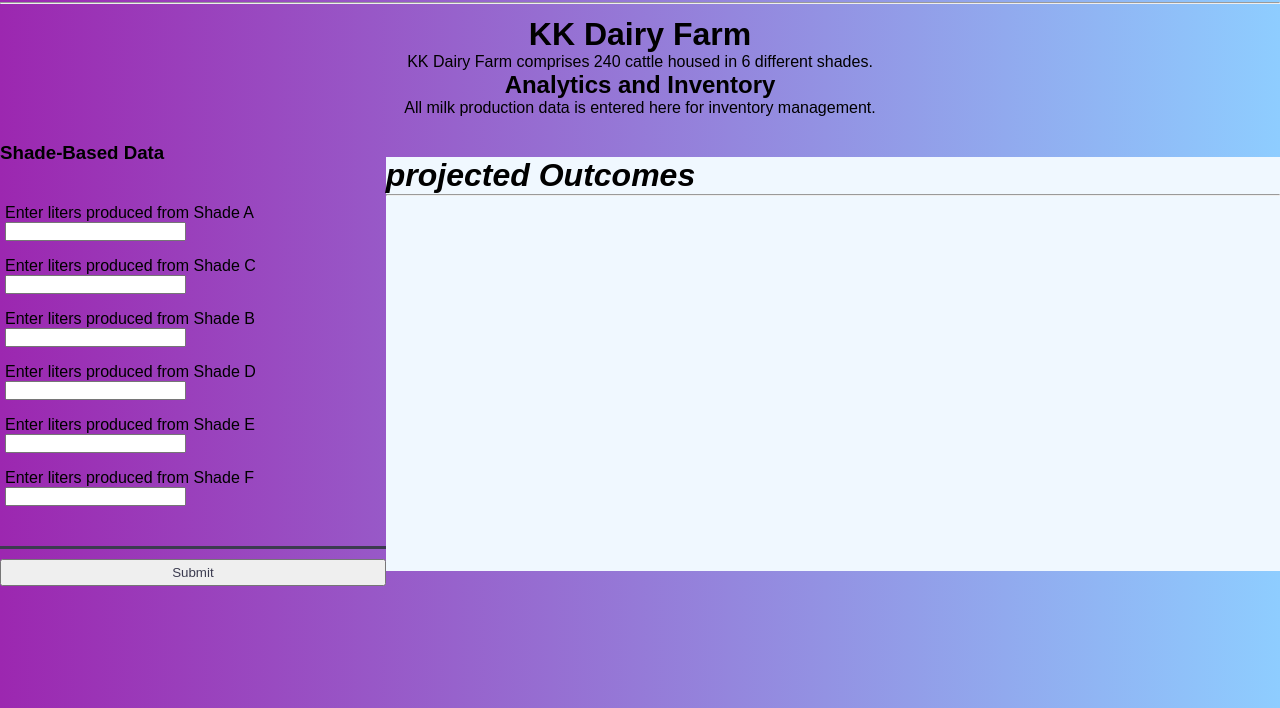
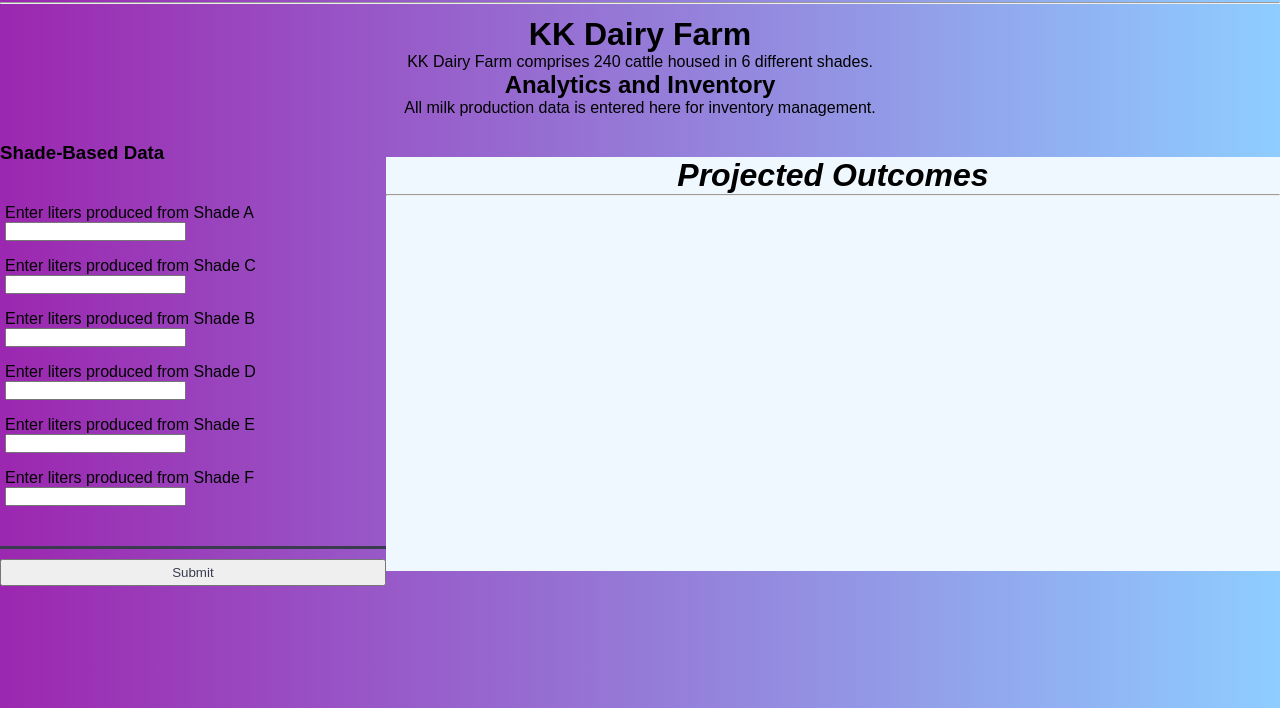
Before and after one commit to KevinKipkoechMutai/Dairy_Business, a plain HTML site: page index.html in a window 1280 px wide. Shown: the part 92-800 px from the top of the page. Drawn offline with Linux system fonts and the light colour scheme.

Commit message:
This will style the output page

```diff
--- a/index.html
+++ b/index.html
@@ -45,7 +45,7 @@
                     </form>
                 </div>
                 <div class="output">
-                    <h1 id="title">projected Outcomes</h1>
+                    <h1 id="title">Projected Outcomes</h1>
                     <hr>
                     <p id="formData"></p>
                 </div>
--- a/styles/styles.css
+++ b/styles/styles.css
@@ -87,6 +87,7 @@ form{
     background-color: aliceblue;
     color: black;
     font-style: italic;
+    text-align: center;
 }
 
 button{
```
